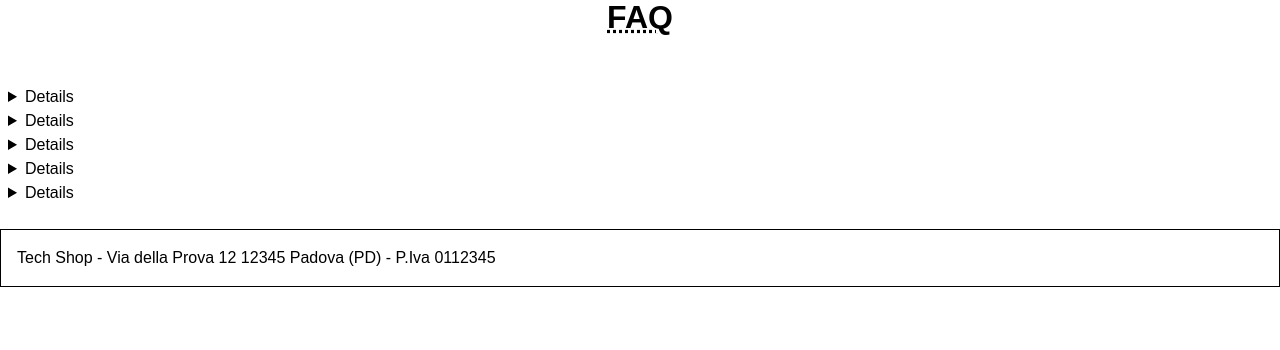
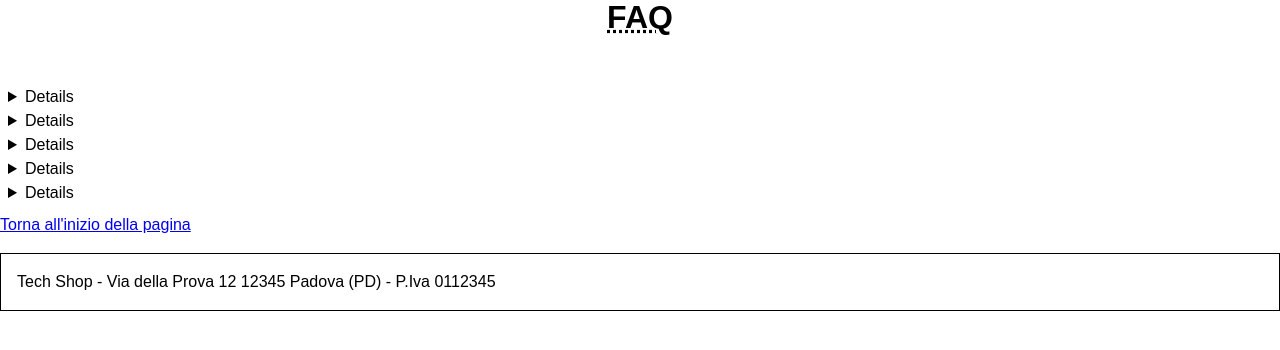
Before and after one commit to gabrielrovesti/Pop-Tech, a PHP site: page /FAQ.php in a window 1280 px wide. Shown: the part 232-582 px from the top of the page. Run offline with PHP 8.4, Linux system fonts and the light colour scheme.

Commit message:
Tolto il link "torna su" nascosto
Tolto display:none; dal link torna alla pagina.
Viene ignorato dallo screen reader e non visto dall'utente.

```diff
--- a/includes/footer.php
+++ b/includes/footer.php
@@ -1,4 +1,4 @@
-<div class="nascosto"><a href="#">Torna all'inizio della pagina</a></div>
+<div><a href="#">Torna all'inizio della pagina</a></div>
 <footer>
 Tech Shop - Via della Prova 12 12345 Padova (PD) - P.Iva 0112345
 </footer>
--- a/styles/style.css
+++ b/styles/style.css
@@ -215,7 +215,3 @@ main h2{
 #prodotto div{
     flex: 67% 0 0;
 }
-
-.nascosto{
-    display: none;
-}
```
